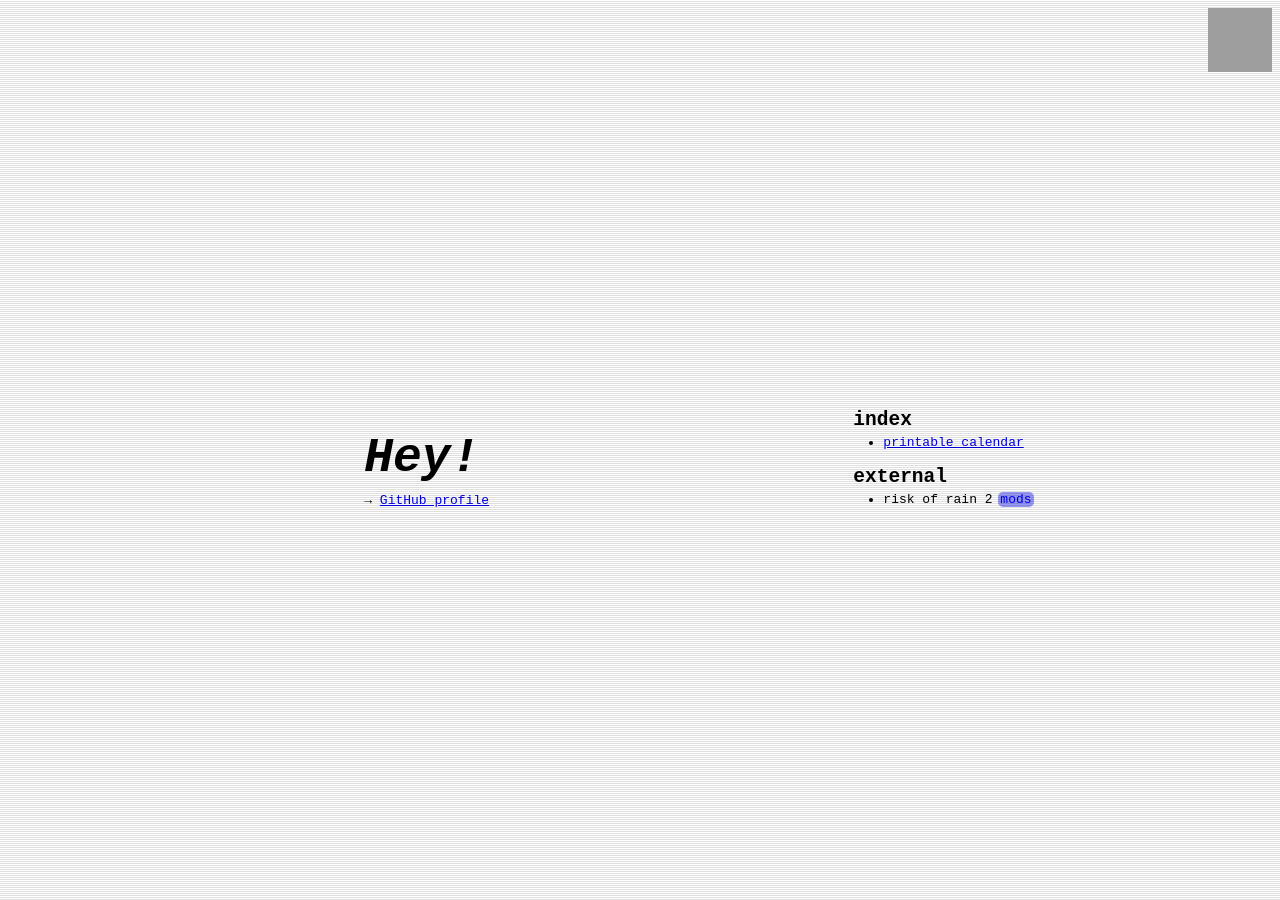
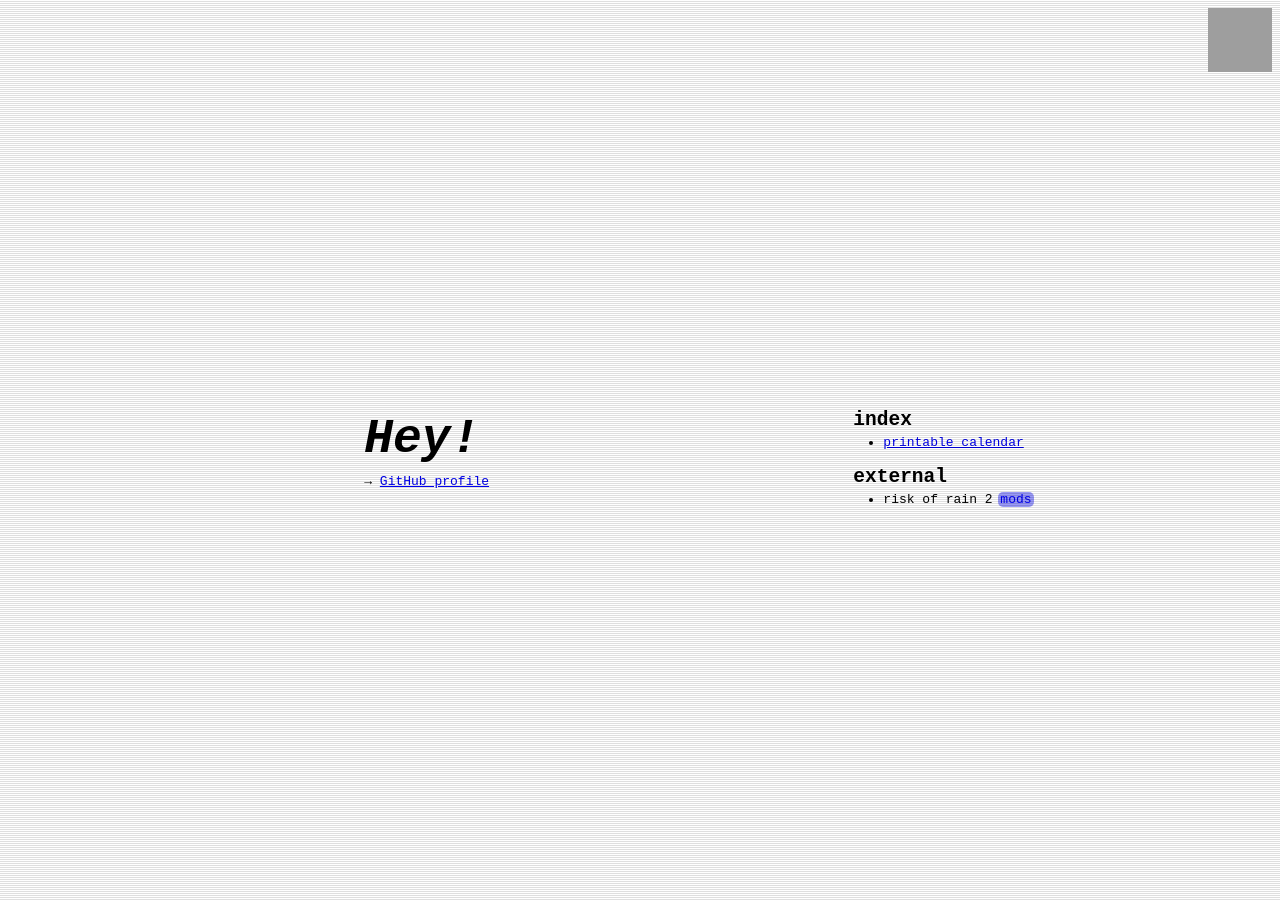
Before and after one commit to itsschwer/itsschwer.github.io, a Jekyll site: the page docs/index.html, which Jekyll copies as it is, in a window 1280 px wide. Built offline with Jekyll 4.4.1, drawn with Linux system fonts in a browser that asks for light colours; grey boxes are pictures that could not be loaded.

Commit message:
Update index.css

```diff
--- a/docs/css/index.css
+++ b/docs/css/index.css
@@ -44,6 +44,7 @@ main > section.hey { justify-self: center; }
 /* Styling ---------------------------------------------- */
 
 .hey > h1 {
+    margin-block-start: 0;
     margin-block-end: 0.5rem;
 }
 
```
